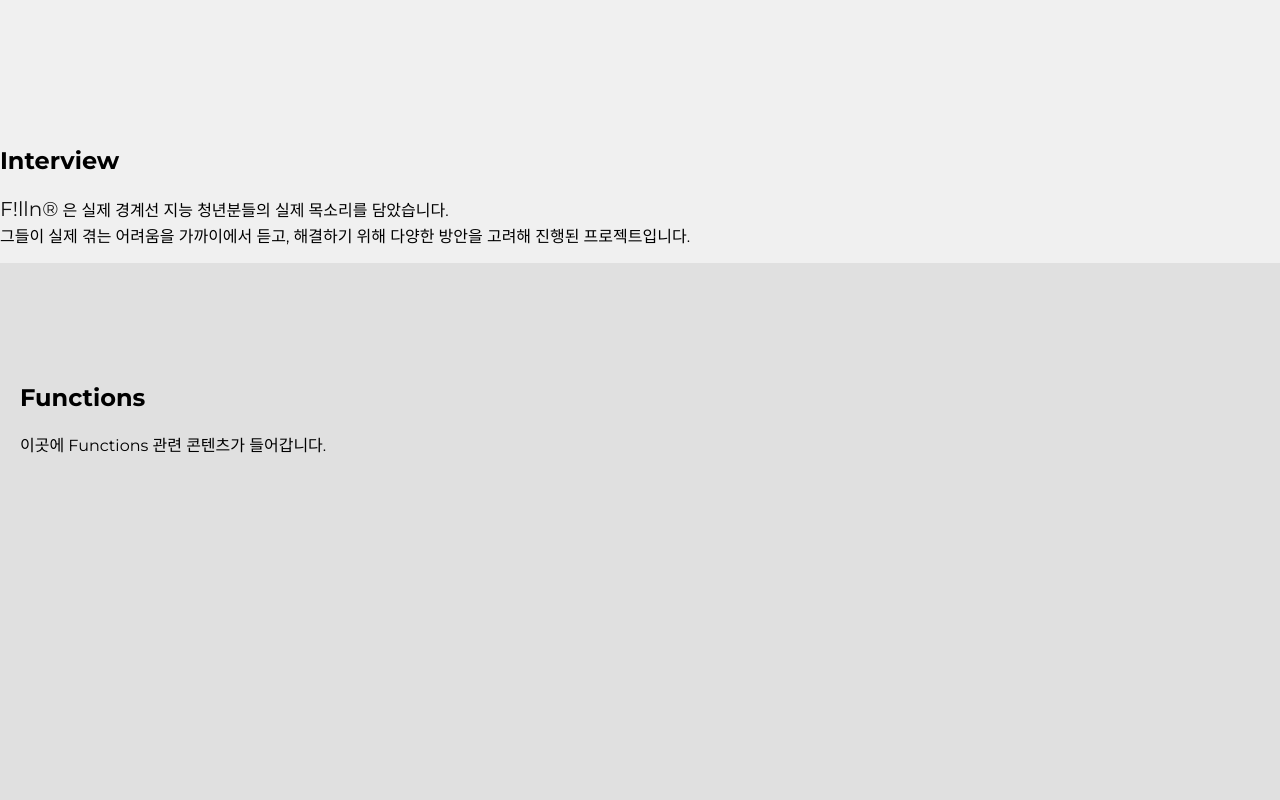
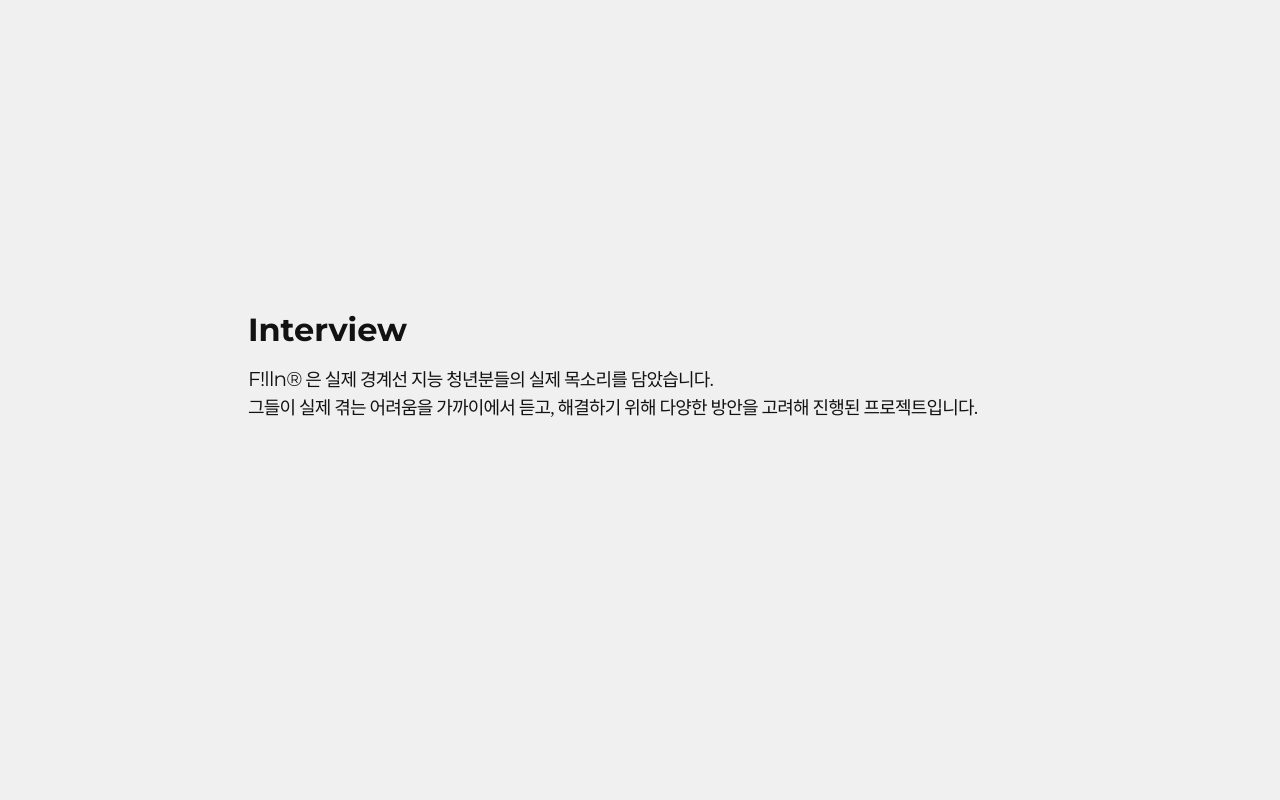
Before and after one commit to Juhye0914/Juhye0914.github.io, a plain HTML site: page index.html in a window 1280 px wide. Shown: the part 1740-2540 px from the top of the page. Drawn offline with Linux system fonts and the light colour scheme; a web font is replaced by a local one.

Commit message:
feat: interview 수정 및 크기 조정

```diff
--- a/index.html
+++ b/index.html
@@ -63,8 +63,8 @@
 
         <section id="interview" class="interview-section">
             <div class="content-wrapper">
-                <h2 class="interview-title">Interview</h2>
-                <p class="interview-description">
+                <p class="interview-title">Interview</p>
+                <p class="interview-description2">
                     <span class="en-text">F!lln®</span> 은 실제 경계선 지능 청년분들의 실제 목소리를 담았습니다.<br>
                     그들이 실제 겪는 어려움을 가까이에서 듣고, 해결하기 위해 다양한 방안을 고려해 진행된 프로젝트입니다.
                 </p>
--- a/style.css
+++ b/style.css
@@ -300,6 +300,55 @@ ul {
     flex-shrink: 0;
 }
 
+.interview-section{
+    display: flex;
+    height: 982px;
+    width: 100%;
+    /* ◀ 고정 너비 대신 100%로 변경하여 반응형 대응 */
+
+    padding-top: 188px;
+    padding-bottom: 125px;
+
+
+    box-sizing: border-box;
+    flex-direction: column;
+    align-items: center;
+    gap: 60px;
+    flex-shrink: 0;
+}
+
+.content-wrapper {
+    display: flex;
+    width: 784px;
+    flex-direction: column;
+    align-items: center;
+    gap: 20px;
+    align-items: flex-start;
+}
+
+.interview-title{
+    color: var(--text-black, #121212);
+text-align: left;
+font-family: "Montserrat";
+font-size: 32px;
+font-style: normal;
+font-weight: 700;
+line-height: 31px; /* 96.875% */
+margin: 0px;
+}
+
+.interview-description2{
+    color: var(--text-black, #121212);
+
+/* MO/B/KR/18_Reguar */
+font-family: "Spoqa Han Sans Neo";
+font-size: 18px;
+font-style: normal;
+font-weight: 400;
+line-height: 28px;
+letter-spacing: -0.8px;
+margin: 0px;
+}
 /*
 .section-description2 {
     color: #212124;
```
